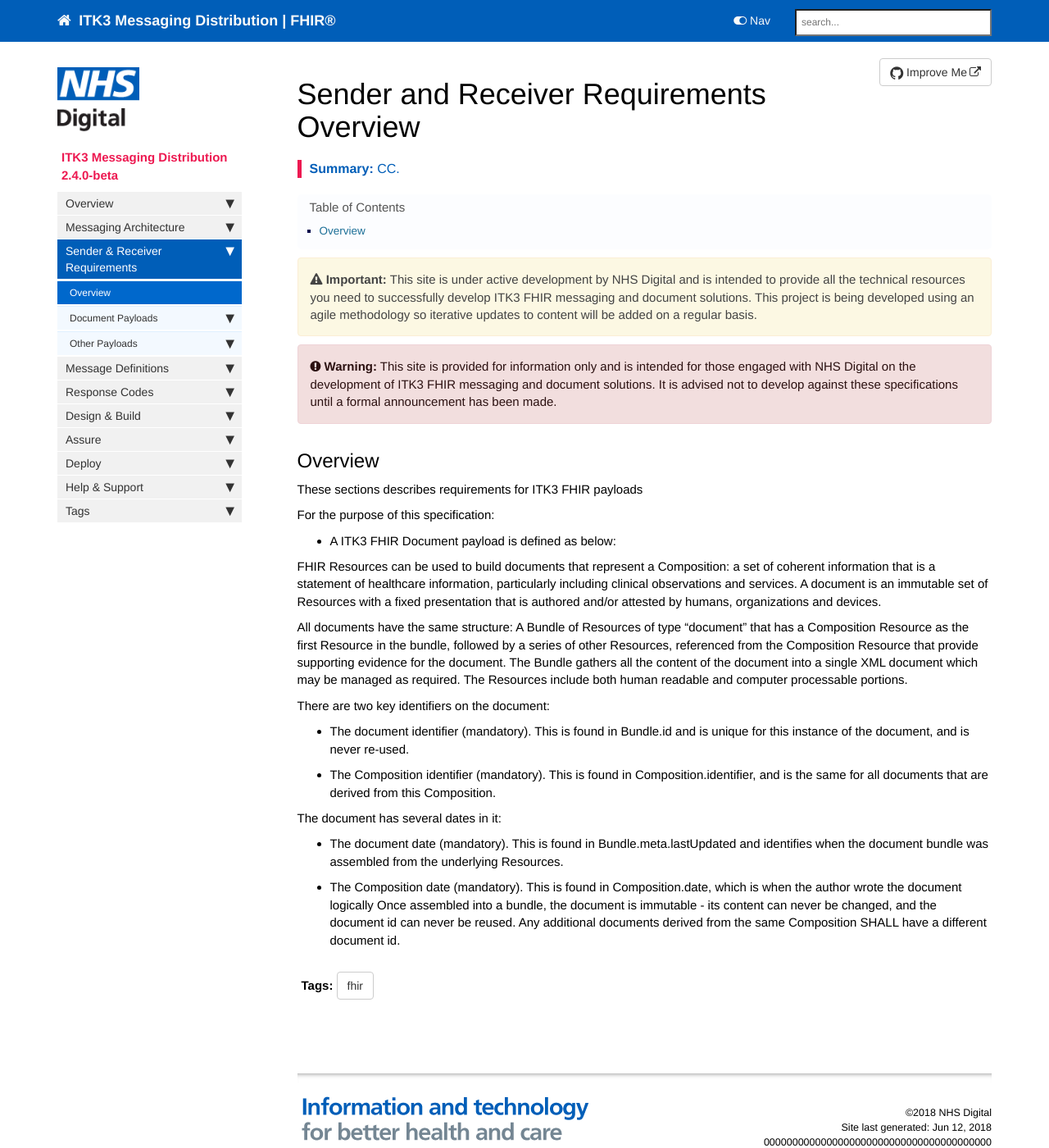
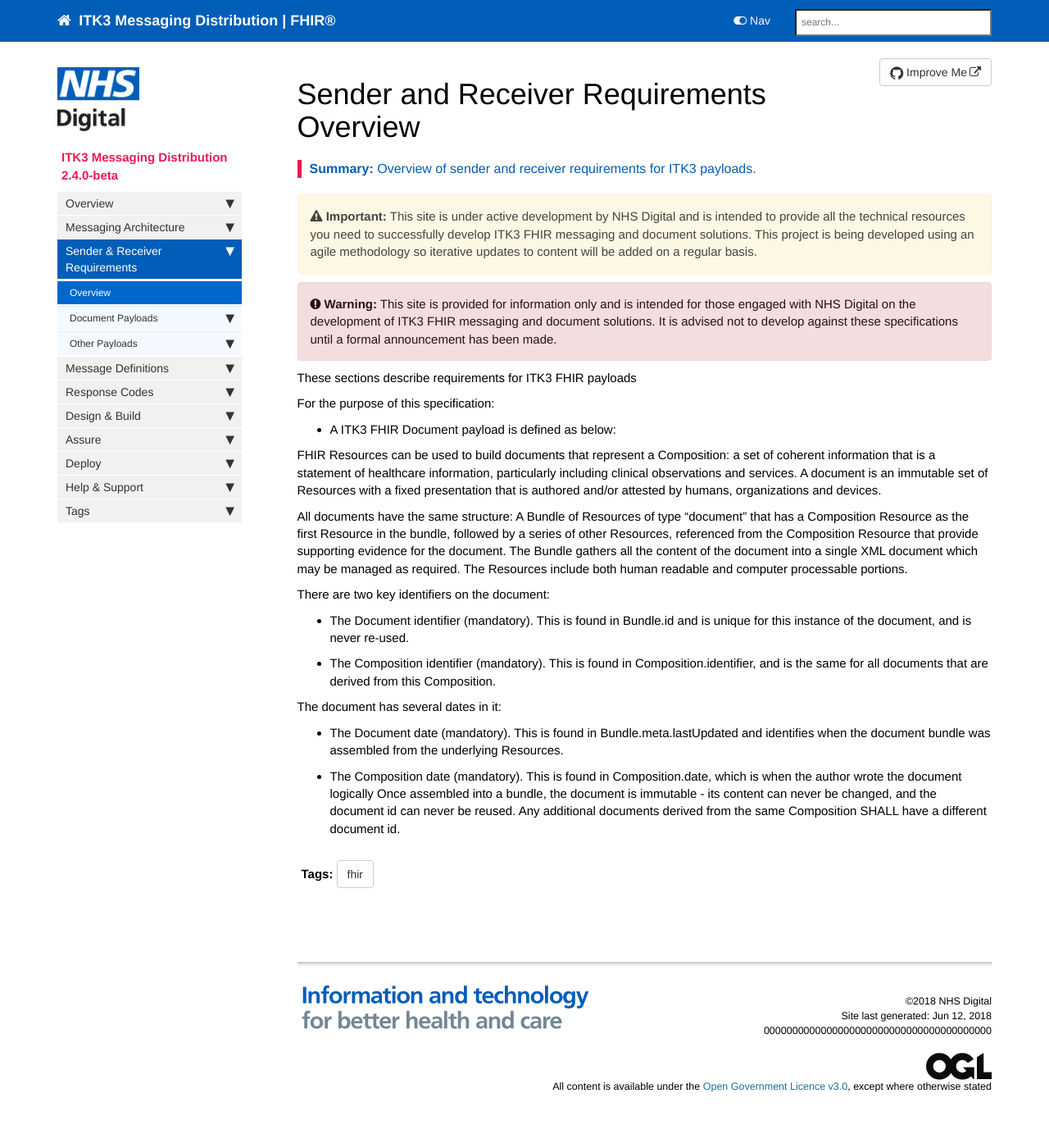
Before and after one commit to nhsconnect/ITK3-Messaging-Distribution, a Jekyll site: the page built from pages/explore/explore_s_and_r.md, in a window 1280 px wide and 1400 px high. Shown: the whole window at 82% size. Built offline with Jekyll 4.4.1, drawn with Linux system fonts in a browser that asks for light colours; nearby versions of some CDN libraries; comment, search, counter and statistics services are not loaded.

Commit message:
added sender receiver requirements

```diff
--- a/pages/explore/explore_s_and_r.md
+++ b/pages/explore/explore_s_and_r.md
@@ -4,14 +4,12 @@ keywords: explore Reference
 tags: [explore,fhir]
 sidebar: overview_sidebar
 permalink: explore_s_and_r.html
-summary: "CC."
+summary: "Overview of sender and receiver requirements for ITK3 payloads."
 ---
 
 {% include custom/search.warnbanner.html %}
 
-## Overview ##
-
-These sections describes requirements for ITK3 FHIR payloads
+These sections describe requirements for ITK3 FHIR payloads
 
 For the purpose of this specification:
 
@@ -23,11 +21,11 @@ All documents have the same structure: A Bundle of Resources of type "document"
 
 There are two key identifiers on the document:
 
-- The document identifier (mandatory). This is found in Bundle.id and is unique for this instance of the document, and is never re-used.
+- The Document identifier (mandatory). This is found in Bundle.id and is unique for this instance of the document, and is never re-used.
 - The Composition identifier (mandatory). This is found in Composition.identifier, and is the same for all documents that are derived from this Composition.
 
 The document has several dates in it:
 
-- The document date (mandatory). This is found in Bundle.meta.lastUpdated and identifies when the document bundle was assembled from the underlying Resources.
+- The Document date (mandatory). This is found in Bundle.meta.lastUpdated and identifies when the document bundle was assembled from the underlying Resources.
 - The Composition date (mandatory). This is found in Composition.date, which is when the author wrote the document logically
 Once assembled into a bundle, the document is immutable - its content can never be changed, and the document id can never be reused. Any additional documents derived from the same Composition SHALL have a different document id.
```
